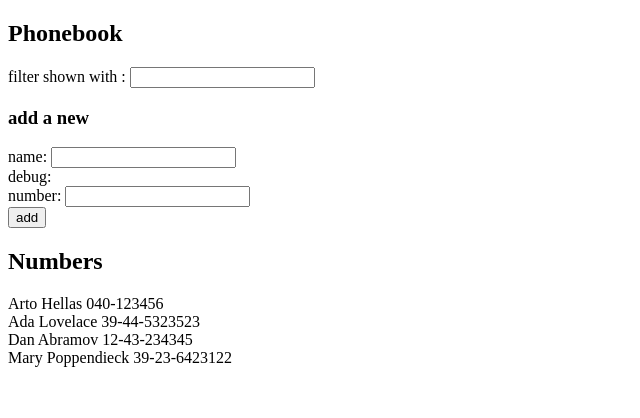
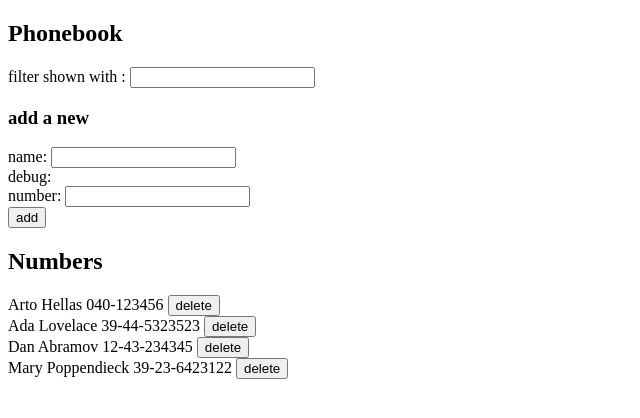
Before and after one commit to sandeshrajbhandari/open-fullstack-submissions, a React (Vite) app in the folder part2/phonebook/: page / in a window 1280 px wide. Shown: the top 418 px of the page, without its empty margins (0-640 px from the left). Built offline with nearby package versions, Linux system fonts and the light colour scheme; data requests are answered from the project's data file.

Commit message:
upto ex 2.14 complete

```diff
--- a/part2/phonebook/src/App.jsx
+++ b/part2/phonebook/src/App.jsx
@@ -3,6 +3,7 @@ import PersonForm from "./components/PersonForm";
 import Persons from "./components/Persons";
 import Filter from "./components/Filter";
 import axios from "axios";
+import personsService from "./services/persons";
 
 const App = () => {
   const [persons, setPersons] = useState([]);
@@ -11,7 +12,7 @@ const App = () => {
   const [filterValue, setFilterValue] = useState("");
   useEffect(() => {
     console.log("effect");
-    axios.get("http://localhost:3001/persons").then((response) => {
+    personsService.getAll().then((response) => {
       console.log("promise fulfilled");
       setPersons(response.data);
     });
@@ -31,10 +32,25 @@ const App = () => {
       number: newNumber,
     };
     setPersons(persons.concat(newPerson));
+    personsService.create(newPerson).then((response) => {
+      console.log(response);
+    });
     setNewName("");
     setNewNumber("");
   };
 
+  const deletePerson = (id) => {
+    return () => {
+      const person = persons.find((person) => person.id === id);
+      const result = window.confirm(`Delete ${person.name}?`);
+      if (result) {
+        personsService.deletePerson(id).then((response) => {
+          console.log(response);
+          setPersons(persons.filter((person) => person.id !== id));
+        });
+      }
+    };
+  };
   const handleNameChange = (event) => {
     console.log(event.target.value);
     setNewName(event.target.value);
@@ -61,7 +77,11 @@ const App = () => {
       />
       <h2>Numbers</h2>
       {/* persons.some((person) => person.name === newName); */}
-      <Persons persons={persons} filterValue={filterValue} />
+      <Persons
+        persons={persons}
+        filterValue={filterValue}
+        deletePerson={deletePerson}
+      />
     </div>
   );
 };
--- a/part2/phonebook/src/components/Persons.jsx
+++ b/part2/phonebook/src/components/Persons.jsx
@@ -1,6 +1,6 @@
 import React from "react";
 
-const Persons = ({ persons, filterValue }) => {
+const Persons = ({ persons, filterValue, deletePerson }) => {
   return (
     <div>
       {filterValue
@@ -16,7 +16,8 @@ const Persons = ({ persons, filterValue }) => {
             ))
         : persons.map((person) => (
             <div key={person.name}>
-              {person.name} {person.number}
+              {person.name} {person.number}{" "}
+              <button onClick={deletePerson(person.id)}>delete</button>
             </div>
           ))}
     </div>
--- /dev/null
+++ b/part2/phonebook/src/services/persons.js
@@ -0,0 +1,25 @@
+import axios from "axios";
+const baseUrl = "http://localhost:3001/persons";
+
+const getAll = () => {
+  return axios.get(baseUrl);
+};
+
+const create = (newObject) => {
+  return axios.post(baseUrl, newObject);
+};
+
+const update = (id, newObject) => {
+  return axios.put(`${baseUrl}/${id}`, newObject);
+};
+
+const deletePerson = (id) => {
+  return axios.delete(`${baseUrl}/${id}`);
+};
+
+export default {
+  getAll: getAll,
+  create: create,
+  update: update,
+  deletePerson: deletePerson,
+};
```
Also changed, not shown: part2/phonebook/db.json (line endings or trailing spaces).
